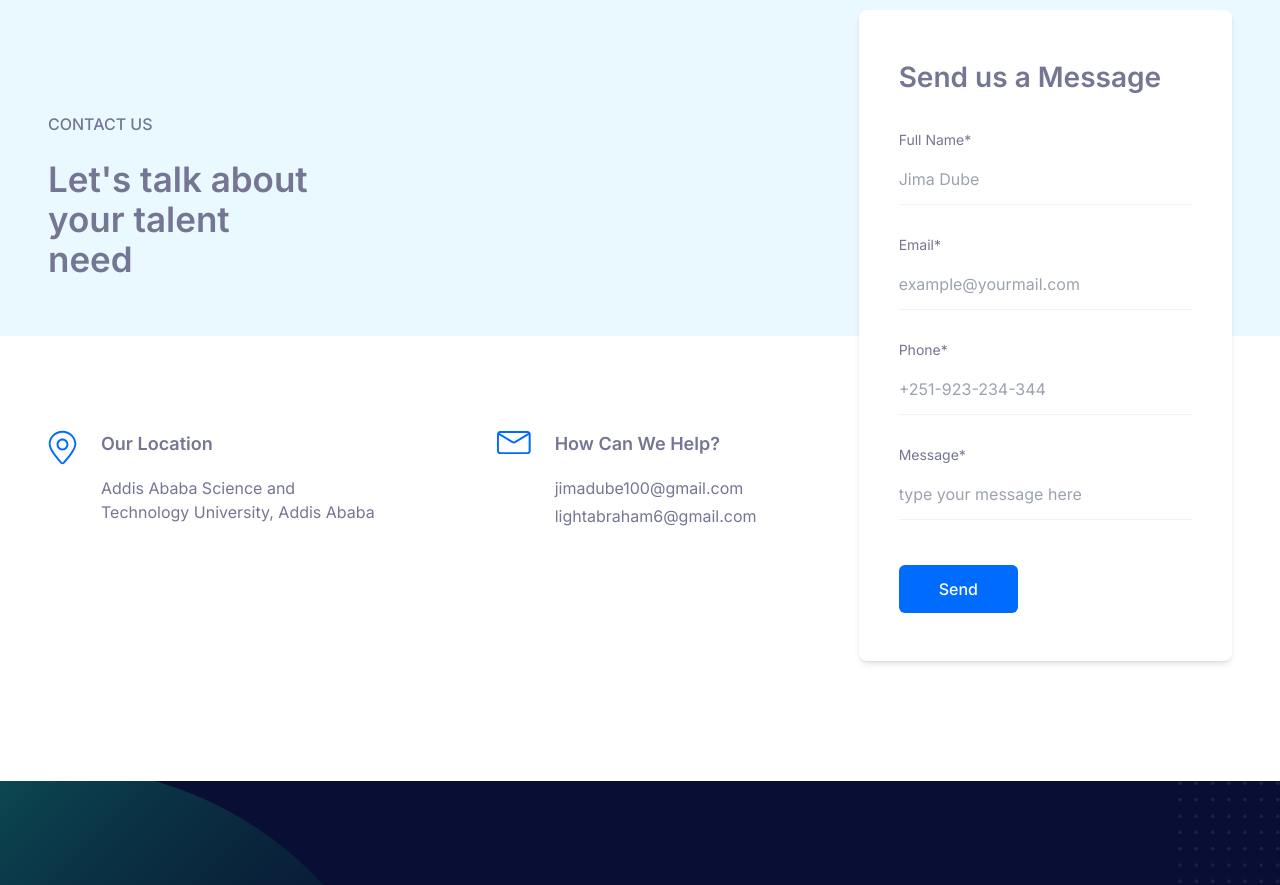
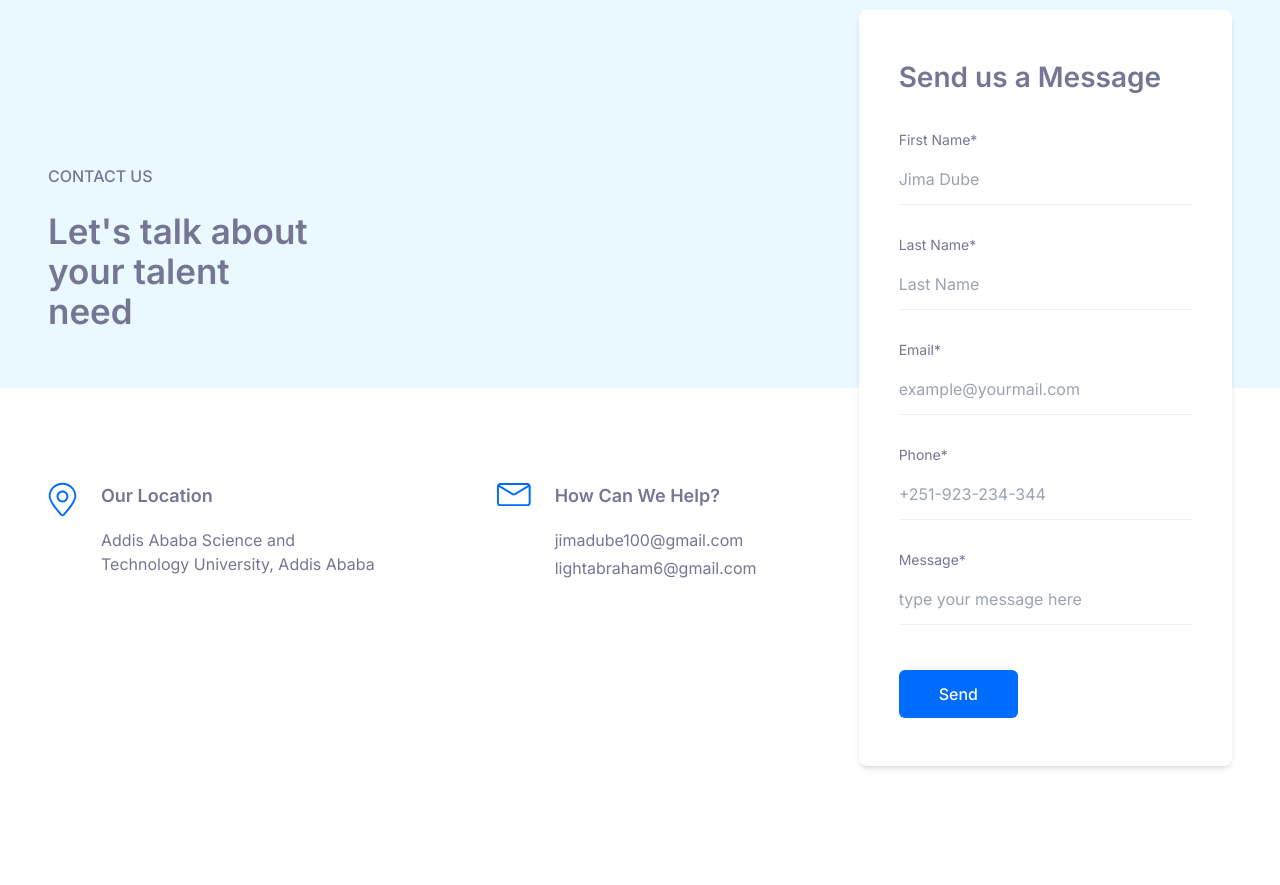
Before and after one commit to Jima-J9M1/TalentConnect-Frontend, a Next.js app: page / in a window 1280 px wide. Shown: the part 5180-6065 px from the top of the page. Built offline with nearby package versions, Linux system fonts and the light colour scheme.

Commit message:
integrate contact us with backend api

```diff
--- /dev/null
+++ b/app/Providers/ReduxProvider.ts
@@ -0,0 +1,9 @@
+'use client';
+import React from 'react';
+import { Provider } from 'react-redux/dist/react-redux';
+
+function ReduxProvider({ children }: { children: React.ReactNode }) {
+    return <Provider store={store}>{children}</Provider>;
+}
+
+export default ReduxProvider;
--- /dev/null
+++ b/app/lib/redux/api/contact/contactApi.ts
@@ -0,0 +1,21 @@
+import { createApi, fetchBaseQuery } from '@reduxjs/toolkit/query/react';
+
+export const contactApi = createApi({
+    reducerPath: 'contactApi',
+    baseQuery: fetchBaseQuery({
+        baseUrl: 'https://eskalate-backend-ij7jnmwh2q-zf.a.run.app',
+        // mode: 'no-cors'
+    }),
+    tagTypes: ['Developer', 'Education', 'Project', 'Experience', 'Skill'],
+    endpoints: (builder) => ({
+        contactUs: builder.mutation<any, any>({
+            query: (body) => ({
+                url: `v1/contact/sendEmail`,
+                method: 'POST',
+                body
+            })
+        })
+    })
+});
+
+export const { useContactUsMutation } = contactApi;
--- /dev/null
+++ b/app/lib/repository/contactApi.ts
@@ -0,0 +1,32 @@
+const BASE_URL = 'https://talent-connect.onrender.com';
+
+export interface ContactUsBody {
+  firstname: string;
+  lastname: string;
+  email: string;
+  phoneNumber: string;
+  message: string;
+}
+
+export interface ContactUsResponse {
+  success: boolean;
+  message: string;
+}
+
+export async function contactUs(body: ContactUsBody): Promise<ContactUsResponse> {
+  const response = await fetch(`${BASE_URL}/v1/contact/sendEmail`, {
+    method: 'POST',
+    headers: {
+      'Content-Type': 'application/json',
+    },
+    body: JSON.stringify(body),
+  });
+
+  if (!response.ok) {
+    throw new Error('Network response was not ok');
+  }
+
+  return response.json();
+}
+
+export default contactUs;
--- a/components/Contact/index.tsx
+++ b/components/Contact/index.tsx
@@ -1,19 +1,75 @@
+'use client';
+import contactUs, { ContactUsResponse } from '@/app/lib/repository/contactApi';
+import { ContactUsBody } from '@/app/lib/repository/contactApi';
+import { useState, ChangeEvent, FormEvent } from 'react';
+import { ToastContainer, toast } from 'react-toastify';
+import 'react-toastify/dist/ReactToastify.css';
+// import contactUs, { ContactUsBody, ContactUsResponse } from '@/lib/contactApi';
 
-const Contact = () => {
+const Contact: React.FC = () => {
+  const [firstname, setFirstname] = useState('');
+  const [lastname, setLastname] = useState('');
+  const [email, setEmail] = useState('');
+  const [phoneNumber, setPhoneNumber] = useState('');
+  const [message, setMessage] = useState('');
+  const [loading, setLoading] = useState(false);
+  const [response, setResponse] = useState("");
+  const [success, setSuccess] = useState(false)
+  const [error, setError] = useState(false);
 
-/*
-Contact us section - 7
-Title - Let’s talk about your talent need
-Our Location - Addis Ababa Science and Technology University, Addis Ababa
-How can we help - ‘jima and mehari or mati
-
-*/
+  const handleSendMessage = async (e: FormEvent) => {
+    e.preventDefault();
+    if (!firstname || !lastname || !email || !phoneNumber || !message) {
+      return;
+    }
+    const data: ContactUsBody = {
+      firstname,
+      lastname,
+      email,
+      phoneNumber,
+      message,
+    };
+    setLoading(true);
+    console.log(data);
+    try {
+      const response: ContactUsResponse = await contactUs(data);
+      if (response) {
+        setLoading(false);
+        setFirstname('');
+        setLastname('');
+        setEmail('');
+        setPhoneNumber('');
+        setMessage('');
+        setResponse(response.message)
+        setSuccess(true)
+        setTimeout(() => {
+          setSuccess(false);
+        }, 3000);
+        toast.success('We have successfully received your message. Thank you!');
+      }
+    } catch (error) {
+      console.log(error);
+      setLoading(false);
+      setError(true);
+      setTimeout(() => {
+        setSuccess(false);
+      }, 3000);
+      toast.error('Something went wrong. Please try again.');
+    }
+  };
 
   return (
-    <section id="contact" className="relative py-20 md:py-[120px] mx-auto max-w-c-1390 px-4 md:px-8 2xl:px-0">
+    <section
+      id="contact"
+      className="relative py-20 md:py-[120px] mx-auto max-w-c-1390 px-4 md:px-8 2xl:px-0"
+    >
+      {/* <ToastContainer /> */}
       <div className="absolute left-0 top-0 -z-[1] h-full w-full dark:bg-dark"></div>
-      <div className={`absolute left-0 top-0 -z-[1] h-1/2 w-full "first-letter:" bg-[#E9F9FF] dark:bg-blacksection lg:h-[45%] xl:h-1/2`}></div>
+      <div
+        className={`absolute left-0 top-0 -z-[1] h-1/2 w-full "first-letter:" bg-[#E9F9FF] dark:bg-blacksection lg:h-[45%] xl:h-1/2`}
+      ></div>
       <div className="container px-4">
+
         <div className="-mx-4 flex flex-wrap items-center">
           <div className="w-full px-4 lg:w-7/12 xl:w-8/12">
             <div className="ud-contact-content-wrapper">
@@ -22,7 +78,7 @@ How can we help - ‘jima and mehari or mati
                   CONTACT US
                 </span>
                 <h2 className="max-w-[260px] text-[35px] font-semibold leading-[1.14] text-dark dark:text-white">
-                  Let&#39;s talk about your talent need
+                  Let's talk about your talent need
                 </h2>
               </div>
               <div className="mb-12 flex flex-wrap justify-between lg:mb-0">
@@ -43,7 +99,7 @@ How can we help - ‘jima and mehari or mati
                       Our Location
                     </h3>
                     <p className="text-base text-body-color dark:text-dark-6">
-                    Addis Ababa Science and Technology University, Addis Ababa
+                      Addis Ababa Science and Technology University, Addis Ababa
                     </p>
                   </div>
                 </div>
@@ -79,21 +135,49 @@ How can we help - ‘jima and mehari or mati
               data-wow-delay=".2s
               "
             >
+              <ToastContainer />
+
+              {success && <span className='text-green-500'>{response}</span>}
+              {error && <span className='text-red-500'>{response}</span>}
               <h3 className="mb-8 text-2xl font-semibold text-dark dark:text-white md:text-[28px] md:leading-[1.42]">
                 Send us a Message
               </h3>
-              <form className="flex flex-col gap-2">
+              <form className="flex flex-col gap-2" onSubmit={handleSendMessage}>
                 <div className="mb-[22px]">
                   <label
-                    htmlFor="fullName"
+                    htmlFor="firstName"
                     className="mb-4 block text-sm text-body-color dark:text-dark-6"
                   >
-                    Full Name*
+                    First Name*
                   </label>
                   <input
+                    value={firstname}
+                    onChange={(e: ChangeEvent<HTMLInputElement>) =>
+                      setFirstname(e.currentTarget.value)
+                    }
+                    required
                     type="text"
-                    name="fullName"
+                    name="firstName"
                     placeholder="Jima Dube"
+                    className="w-full border-0 border-b border-[#f1f1f1] bg-transparent pb-3 text-dark placeholder:text-body-color/60 focus:border-primary focus:outline-none dark:border-dark-3 dark:text-white"
+                  />
+                </div>
+                <div className="mb-[22px]">
+                  <label
+                    htmlFor="lastName"
+                    className="mb-4 block text-sm text-body-color dark:text-dark-6"
+                  >
+                    Last Name*
+                  </label>
+                  <input
+                    value={lastname}
+                    onChange={(e: ChangeEvent<HTMLInputElement>) =>
+                      setLastname(e.currentTarget.value)
+                    }
+                    required
+                    type="text"
+                    name="lastName"
+                    placeholder="Last Name"
                     className="w-full border-0 border-b border-[#f1f1f1] bg-transparent pb-3 text-dark placeholder:text-body-color/60 focus:border-primary focus:outline-none dark:border-dark-3 dark:text-white"
                   />
                 </div>
@@ -105,6 +189,11 @@ How can we help - ‘jima and mehari or mati
                     Email*
                   </label>
                   <input
+                    value={email}
+                    onChange={(e: ChangeEvent<HTMLInputElement>) =>
+                      setEmail(e.currentTarget.value)
+                    }
+                    required
                     type="email"
                     name="email"
                     placeholder="example@yourmail.com"
@@ -119,6 +208,11 @@ How can we help - ‘jima and mehari or mati
                     Phone*
                   </label>
                   <input
+                    value={phoneNumber}
+                    onChange={(e: ChangeEvent<HTMLInputElement>) =>
+                      setPhoneNumber(e.currentTarget.value)
+                    }
+                    required
                     type="text"
                     name="phone"
                     placeholder="+251-923-234-344"
@@ -133,8 +227,13 @@ How can we help - ‘jima and mehari or mati
                     Message*
                   </label>
                   <textarea
+                    value={message}
+                    onChange={(e: ChangeEvent<HTMLTextAreaElement>) =>
+                      setMessage(e.currentTarget.value)
+                    }
                     name="message"
                     rows={1}
+                    minLength={8}
                     placeholder="type your message here"
                     className="w-full resize-none border-0 border-b border-[#f1f1f1] bg-transparent pb-3 text-dark placeholder:text-body-color/60 focus:border-primary focus:outline-none dark:border-dark-3 dark:text-white"
                   ></textarea>
@@ -144,7 +243,7 @@ How can we help - ‘jima and mehari or mati
                     type="submit"
                     className="inline-flex items-center justify-center rounded-md bg-primary px-10 py-3 text-base font-medium text-white transition duration-300 ease-in-out hover:bg-primary/90"
                   >
-                    Send
+                    {loading ? 'Sending...' : 'Send'}
                   </button>
                 </div>
               </form>
--- a/package.json
+++ b/package.json
@@ -9,10 +9,13 @@
     "lint": "next lint"
   },
   "dependencies": {
+    "@mantine/core": "^7.10.1",
+    "@reduxjs/toolkit": "^2.2.5",
     "@types/bcrypt": "^5.0.1",
     "@types/node": "^20.8.9",
     "@types/react": "^18.2.32",
     "@types/react-dom": "^18.2.14",
+    "async-mutex": "^0.5.0",
     "autoprefixer": "^10.4.16",
     "eslint": "8.41.0",
     "eslint-config-next": "13.4.4",
@@ -25,6 +28,8 @@
     "react": "^18.2.0",
     "react-dom": "^18.2.0",
     "react-hot-toast": "^2.4.1",
+    "react-redux": "^9.1.2",
+    "react-toastify": "^10.0.5",
     "swiper": "^9.3.2",
     "tailwindcss": "^3.3.5",
     "typescript": "^5.2.2"
```
Also changed, not shown: app/lib/redux/api/index.ts (added, +75 -0 lines), app/lib/redux/index.ts (added, +22 -0 lines), 2 other files (tests, documents, lock files or other folders).
